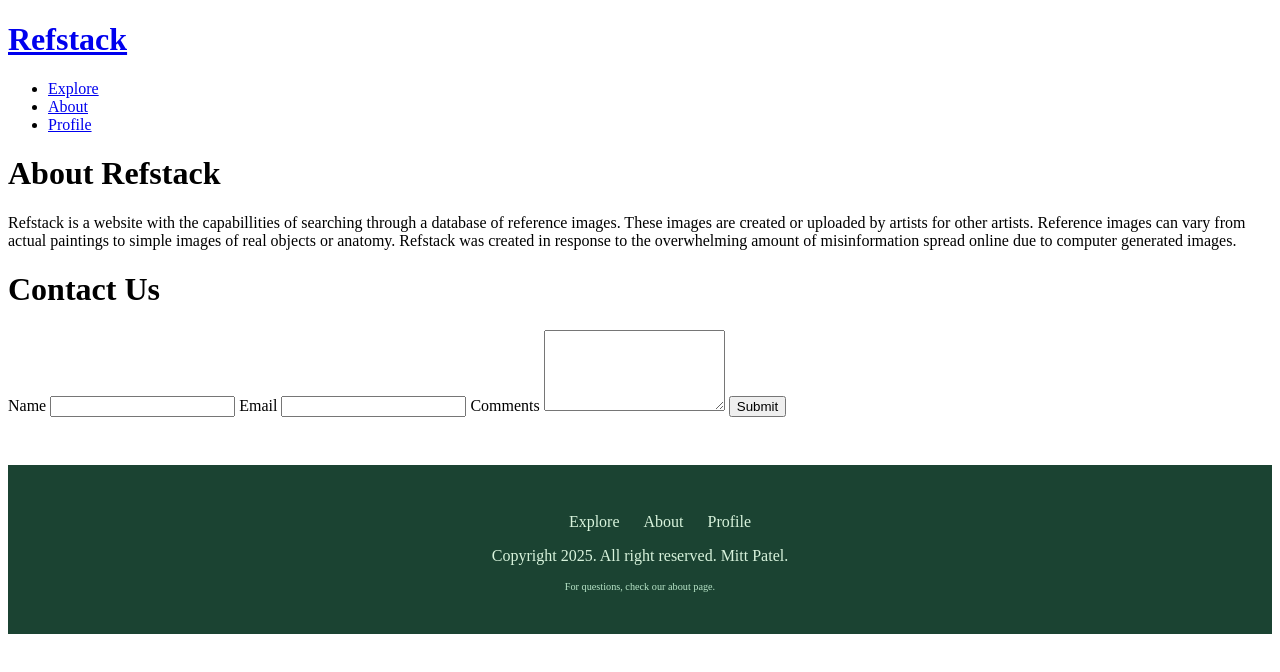
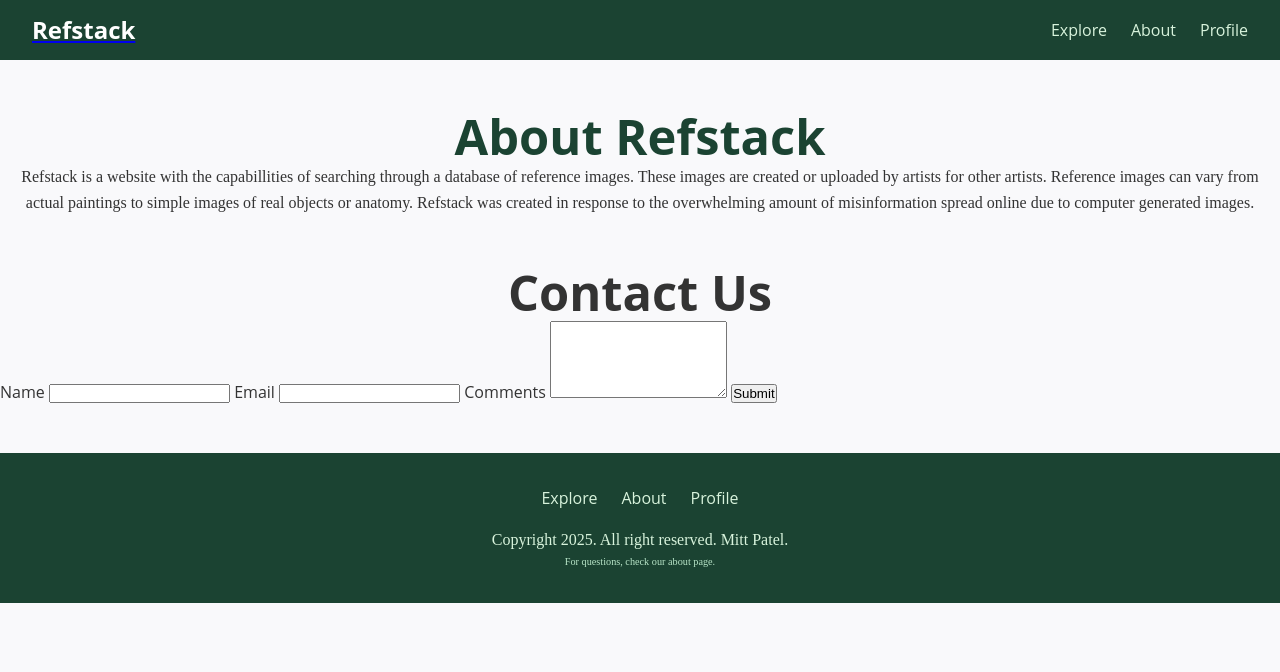
Before and after one commit to mittpatel027-bit/refstack, a plain HTML site: page about/about.html in a window 1280 px wide. Drawn offline with Linux system fonts and the light colour scheme; files whose address does not match are found by name; a web font is replaced by a local one.

Commit message:
asdasdad

```diff
--- a/assets/css/about.css
+++ b/assets/css/about.css
@@ -1,3 +1,152 @@
+/* styles.css */
+
+/* Font Faces */
+@font-face {
+  font-display: swap;
+  font-family: 'Open Sans';
+  font-style: normal;
+  font-weight: 400;
+  src: url('assets/css/fonts/open-sans-v44-latin-regular.woff2') format('woff2');
+}
+
+@font-face {
+  font-display: swap;
+  font-family: 'Open Sans';
+  font-style: normal;
+  font-weight: 800;
+  src: url('assets/css/fonts/open-sans-v44-latin-800.woff2') format('woff2');
+}
+
+@font-face {
+  font-display: swap;
+  font-family: 'Belgrano';
+  font-style: normal;
+  font-weight: 400;
+  src: url('assets/css/fonts/belgrano-v19-latin-regular.woff2') format('woff2');
+}
+
+/* Base Typography */
+html { font-size: 16px; }
+
+body {
+  font-family: 'Open Sans', sans-serif;
+  line-height: 1.65;
+  background-color: #f9f9fb;
+  color: #333;
+}
+
+p {
+  font-size: 1em;
+  font-family: "Belgrano", serif;
+}
+
+h1, h2, h3, h4, h5 {
+  font-family: 'Open Sans', sans-serif;
+  font-weight: 700;
+  line-height: 1.15;
+}
+
+h1, .text-size-h1 {
+  font-size: 3.05em;
+  margin-top: 0;
+  text-align: center;
+}
+
+h2, .text-size-h2 { font-size: 2.44em; }
+h3, .text-size-h3 { font-size: 1.95em; }
+h4, .text-size-h4 { font-size: 1.56em; }
+h5, .text-size-h5 { font-size: 1.25em; }
+
+.text-caption { font-size: 0.8em; }
+small, .text-small { font-size: 0.64em; }
+
+/* Reset */
+* {
+  margin: 0;
+  padding: 0;
+  box-sizing: border-box;
+}
+
+/* Header */
+header {
+  background: #1b4332; /* dark green */
+  color: #fff;
+  padding: 1rem 2rem;
+}
+
+.header {
+  display: flex;
+  justify-content: space-between;
+  align-items: center;
+}
+
+.logo .title {
+  font-size: 1.5rem;
+  color: #fff;
+  text-decoration: none;
+}
+
+.navigation ul {
+  list-style: none;
+  display: flex;
+  gap: 1.5rem;
+}
+
+.navigation a {
+  color: #d8f3dc; /* light green */
+  text-decoration: none;
+  font-weight: 500;
+  transition: color 0.3s ease;
+}
+
+.navigation a:hover {
+  color: #95d5b2; /* softer green hover */
+}
+
+/* Front Section */
+.front {
+  text-align: center;
+  padding: 3rem 1rem;
+}
+
+.front h1 {
+  color: #1b4332;
+}
+
+/* Search Form */
+.form {
+  text-align: center;
+  padding: 2rem 1rem;
+}
+
+.search-form {
+  display: flex;
+  justify-content: center;
+  gap: 0.5rem;
+  margin-top: 1rem;
+}
+
+.search-input {
+  padding: 0.7rem 1rem;
+  border: 1px solid #95d5b2;
+  border-radius: 4px;
+  width: 250px;
+  font-size: 1rem;
+}
+
+.search-button {
+  background: #2d6a4f; /* medium green */
+  color: #fff;
+  border: none;
+  padding: 0.7rem 1.2rem;
+  border-radius: 4px;
+  cursor: pointer;
+  transition: background 0.3s ease;
+}
+
+.search-button:hover {
+  background: #40916c; /* lighter hover green */
+}
 
 /* Gallery */
 .front-images {
```
